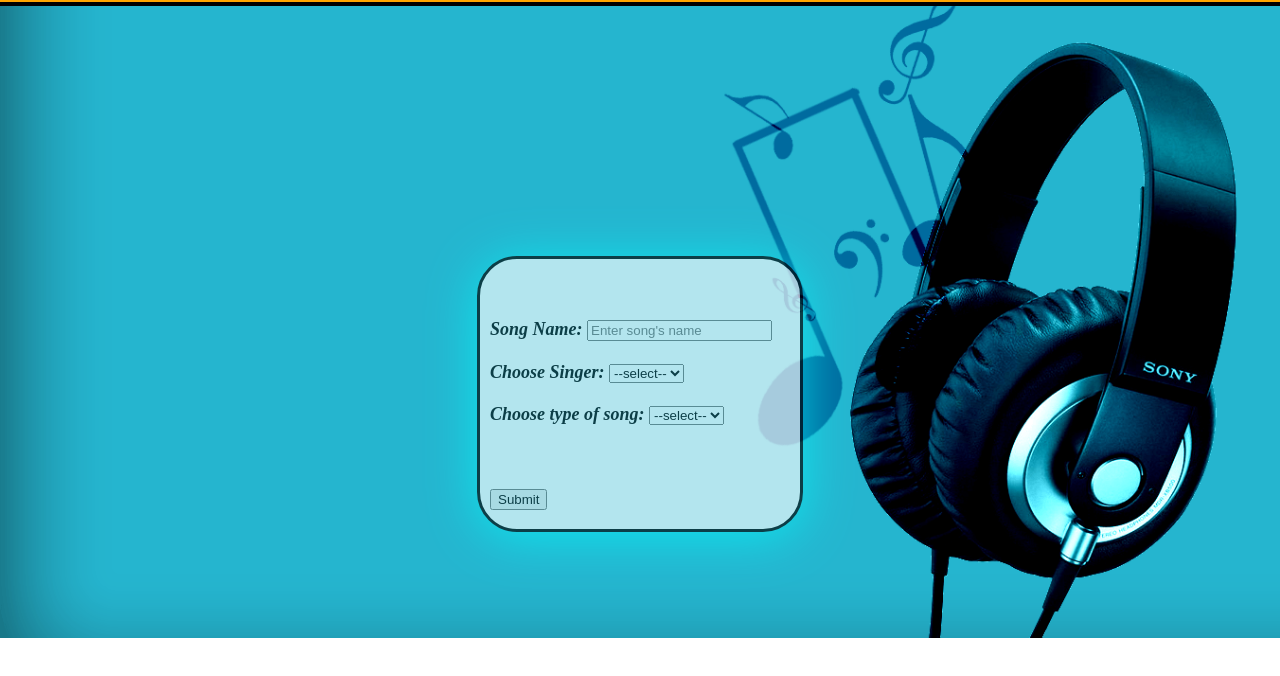
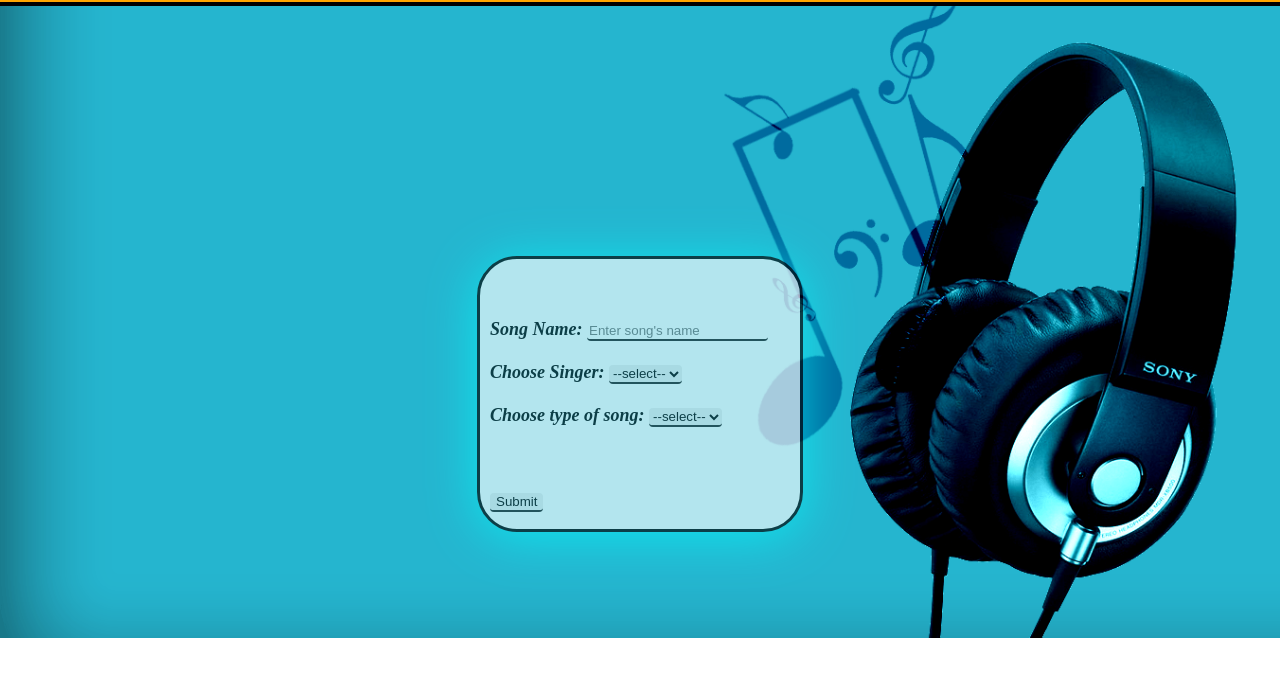
Before and after one commit to AyushKalme/music_recommend, a plain HTML site: page index.html in a window 1280 px wide. Shown: the part 58-734 px from the top of the page. Drawn offline with Linux system fonts and the light colour scheme.

Commit message:
Update styles.css
added style to input

```diff
--- a/styles.css
+++ b/styles.css
@@ -1,6 +1,6 @@
 
 body{
-    background-image: url(/img/recommendation_background.jpg);
+    background-image: url(img/recommendation_background.jpg);
     background-repeat: no-repeat;
     background-size: cover;
     margin: 0;
@@ -26,6 +26,7 @@ div.transbox{
     border: 3px solid black;
     opacity: 0.65;
     box-shadow: 0px 5px 50px cyan;
+    transition: all 150ms;
 
 }
 .transbox:hover{
@@ -39,3 +40,9 @@ form {
     font-style: italic;
     font-weight: 800;
 }
+input,select{
+    padding: 4px,6px;
+    border-radius: 4px;
+    border: none;
+    border-bottom: 2px solid #212121;
+}
```
